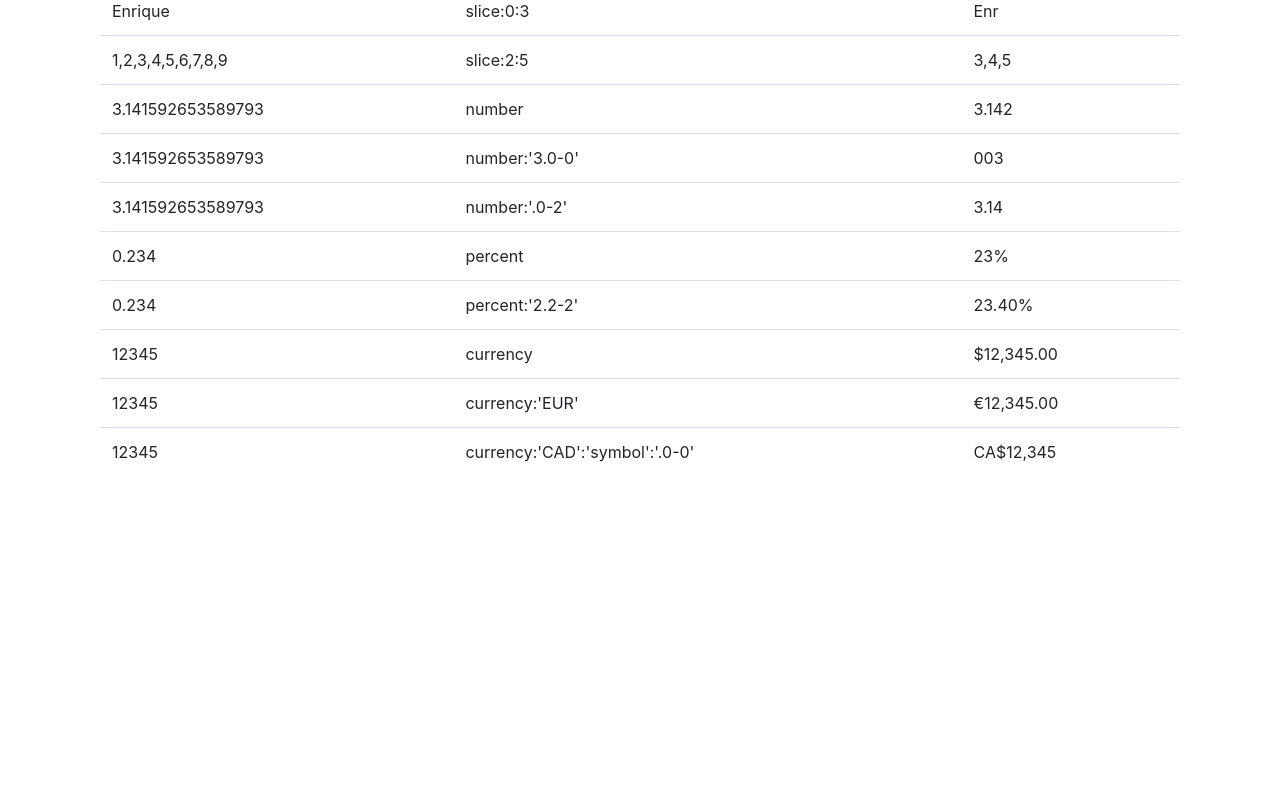
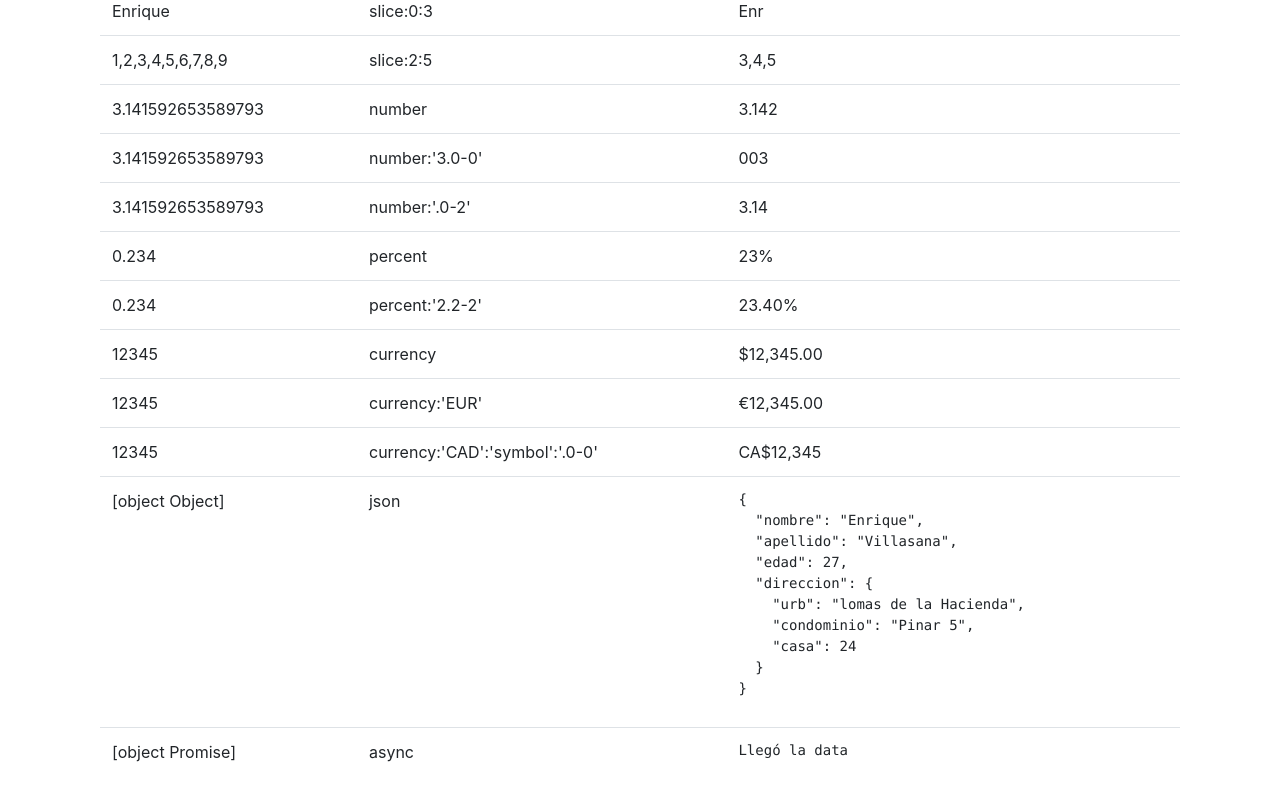
Before and after one commit to villasana26enrique/angular-pipes, an Angular app: page / in a window 1280 px wide. Shown: the part 308-1108 px from the top of the page. Before the commit the page ends 800 px from the top, so only its background shows below. Built offline with nearby package versions, Linux system fonts and the light colour scheme.

Commit message:
Pipes Aynsc y Json

```diff
--- a/src/app/app.component.html
+++ b/src/app/app.component.html
@@ -79,6 +79,16 @@
                         <td> currency:'CAD':'symbol':'.0-0' </td>
                         <td>{{ salario | currency:'CAD':'symbol':'.0-0' }}</td>
                     </tr>
+                    <tr>
+                        <td>{{ objeto }}</td>
+                        <td> json </td>
+                        <td><pre>{{ objeto | json }}</pre></td>
+                    </tr>
+                    <tr>
+                        <td>{{ valorPromesa }}</td>
+                        <td> async </td>
+                        <td><pre>{{ valorPromesa | async }}</pre></td>
+                    </tr>
                 </tbody>
             </table>
         </div>
--- a/src/app/app.component.ts
+++ b/src/app/app.component.ts
@@ -1,4 +1,5 @@
 import { Component } from '@angular/core';
+
 
 @Component({
   selector: 'app-root',
@@ -12,6 +13,8 @@ export class AppComponent {
   PI: number;
   porcentaje: number;
   salario: number;
+  objeto: any;
+  valorPromesa: any;
 
   constructor() {
     this.nombre = 'Enrique';
@@ -19,5 +22,21 @@ export class AppComponent {
     this.PI = Math.PI;
     this.porcentaje = 0.234;
     this.salario =  12345;
+    this.objeto = {
+      nombre: 'Enrique',
+      apellido: 'Villasana',
+      edad: 27,
+      direccion: {
+        urb: 'lomas de la Hacienda',
+        condominio: 'Pinar 5',
+        casa: 24
+      }
+    };
+
+    this.valorPromesa = new Promise<string>( (resolve) => {
+      setTimeout(() => {
+        resolve('Llegó la data');
+      }, 4500);
+    } );
   }
 }
```
